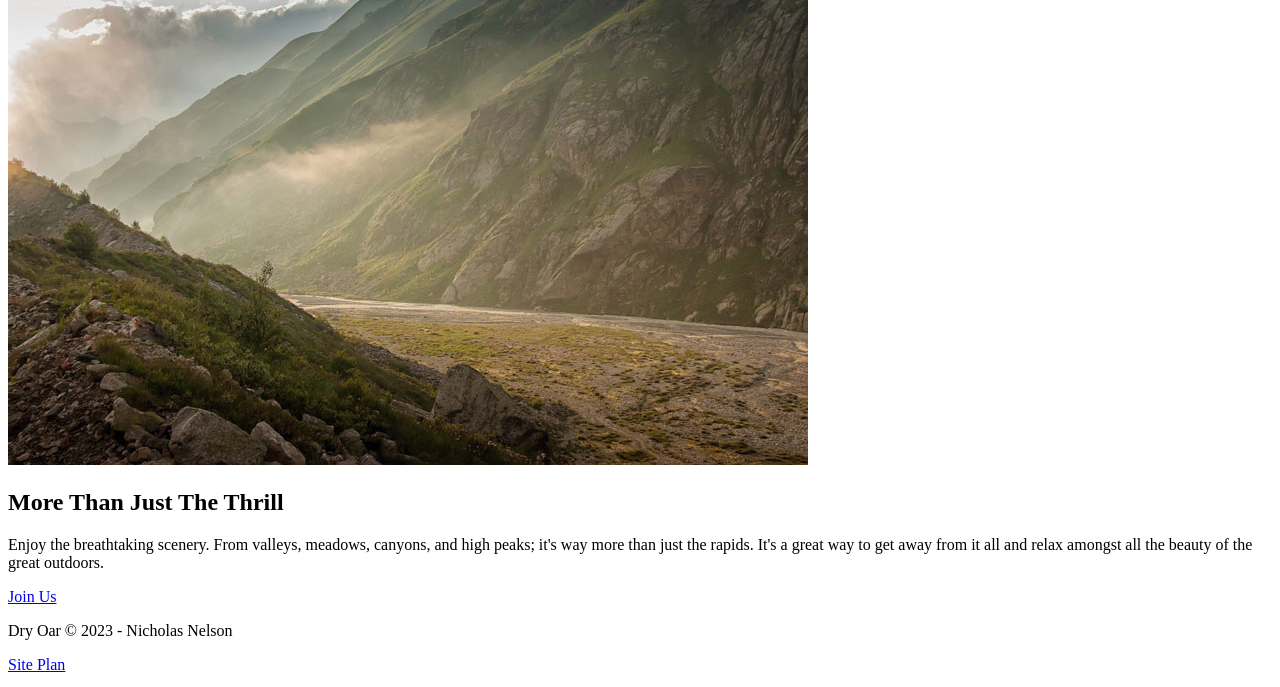
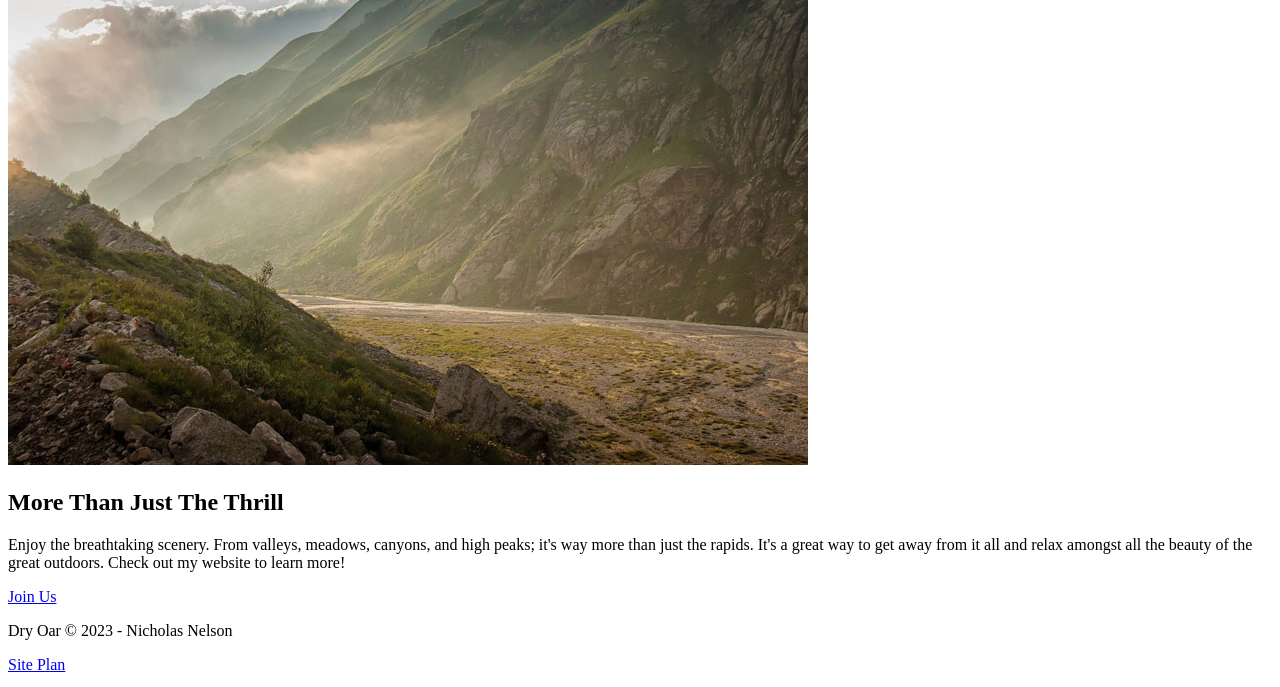
Before and after one commit to nelsn275/wdd130, a plain HTML site: page WWR/index.html in a window 1280 px wide. Shown: the part 2908-3595 px from the top of the page. Drawn offline with Linux system fonts and the light colour scheme.

Commit message:
good luck

```diff
--- a/WWR/index.html
+++ b/WWR/index.html
@@ -49,7 +49,7 @@
         <img class="mountains" src="images/mountains.jpg" alt="Misty mountains">
         <section class="msg">
             <h2>More Than Just The Thrill</h2>
-            <p>Enjoy the breathtaking scenery. From valleys, meadows, canyons, and high peaks; it's way more than just the rapids. It's a great way to get away from it all and relax amongst all the beauty of the great outdoors. </p>
+            <p>Enjoy the breathtaking scenery. From valleys, meadows, canyons, and high peaks; it's way more than just the rapids. It's a great way to get away from it all and relax amongst all the beauty of the great outdoors. Check out my website to learn more! </p>
             <a class='join' href="rivers.html">Join Us</a>
         </section>
     </main>
```
